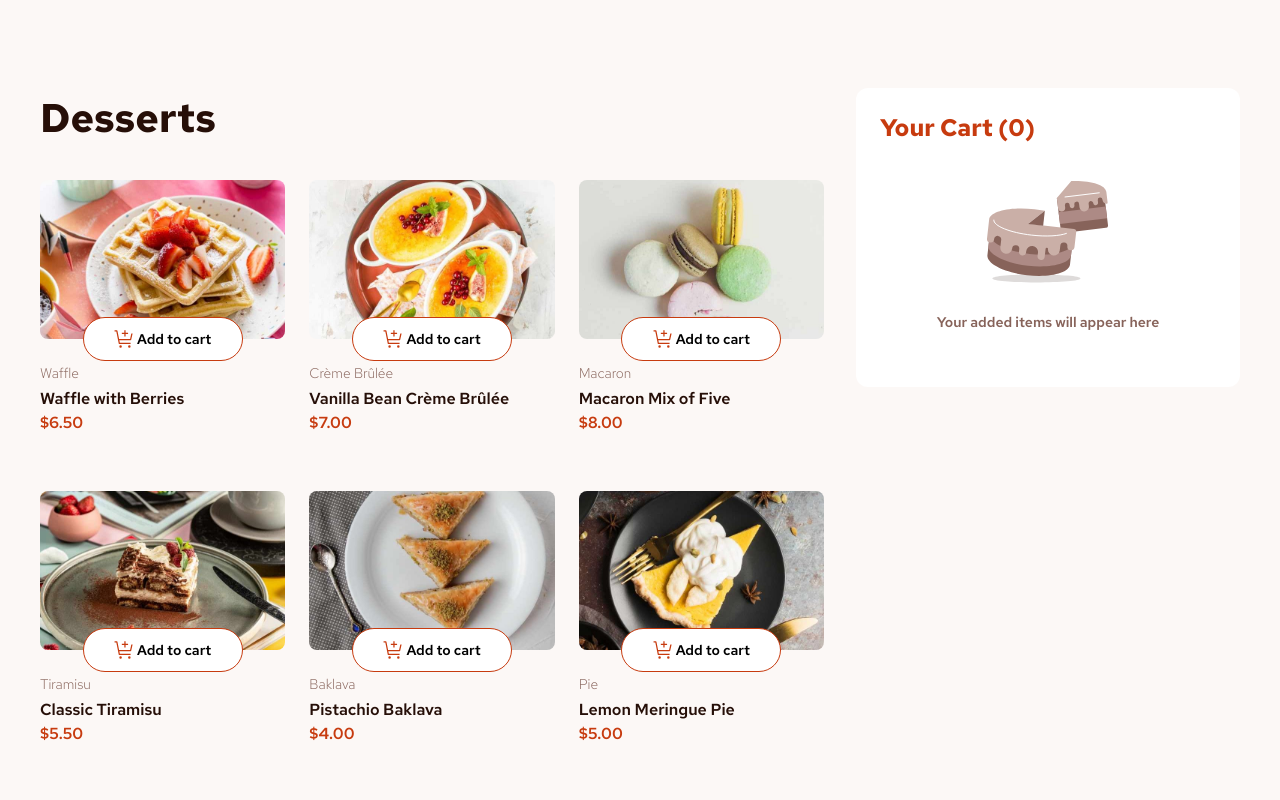
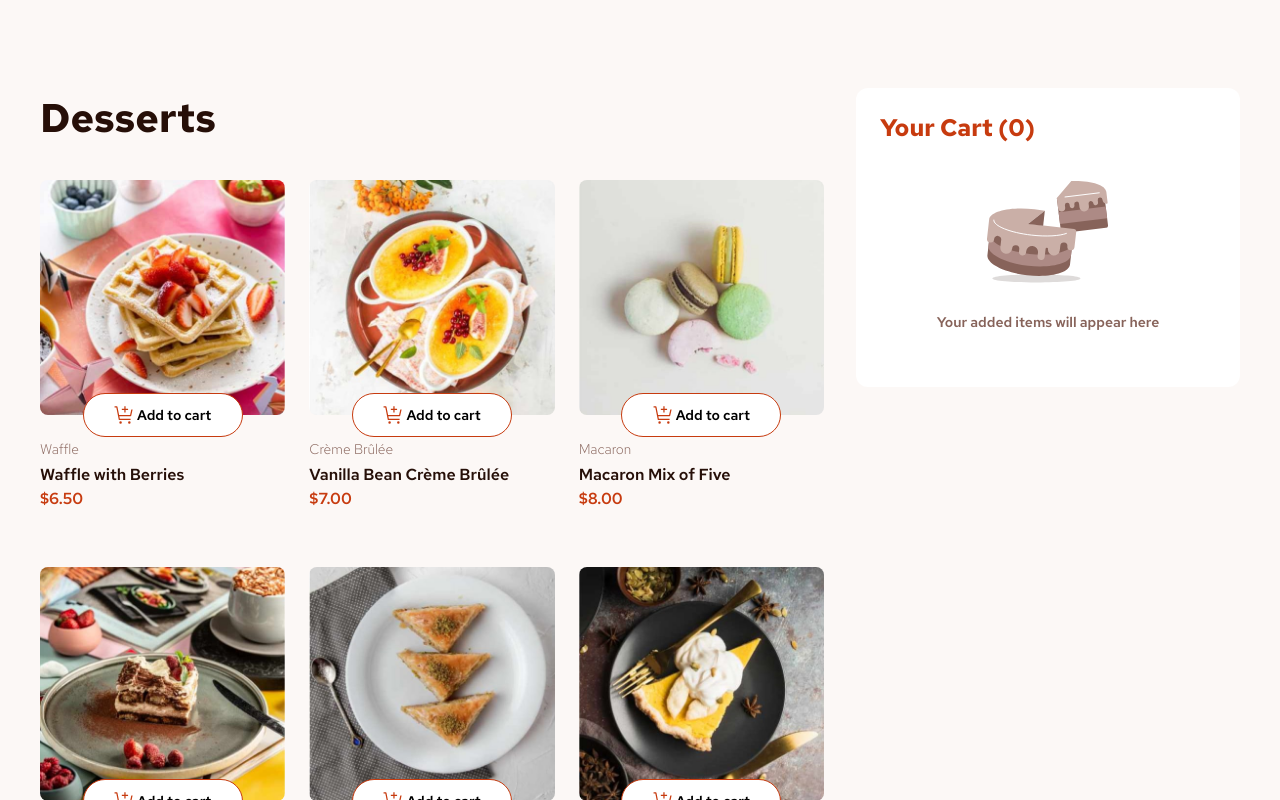
Before and after one commit to TheOnly1TY/product-list-with-cart, a React (Vite) app: page / in a window 1280 px wide. Shown: the top 800 px of the page. Built offline with nearby package versions, Linux system fonts and the light colour scheme.

Commit message:
added window.innerwidth functionality

```diff
--- a/src/components/confirmationModal/OrderedProduct.jsx
+++ b/src/components/confirmationModal/OrderedProduct.jsx
@@ -1,7 +1,7 @@
 // still wanting to implement min height media query
 export function OrderedProduct({ addedProducts }) {
   return (
-    <div className="max-h-[160px] md:max-h-[160px] overflow-y-scroll">
+    <div className="max-h-[150px] md:max-h-[150px] overflow-y-scroll">
       {addedProducts.map((modalProduct, i) => (
         <ProductReviewModal modalProduct={modalProduct} key={i} />
       ))}
--- a/src/components/productsList/ProductsList.jsx
+++ b/src/components/productsList/ProductsList.jsx
@@ -2,6 +2,7 @@ import { useState, useEffect } from 'react';
 import { Product } from './Product';
 import Productdata from '../data.json';
 import { ProductDescription } from './ProductDescription';
+import { useWindowWidth } from '../../customHooks/useWindowWidth';
 
 export function ProductsList({
   addProduct,
@@ -41,11 +42,13 @@ function ProductImageWithButton({
   displayCounter,
   setDisplayCounter,
 }) {
+  const screenSizes = useWindowWidth();
+
   return (
     <div className="relative">
       <figure>
         <img
-          src={product.image.mobile}
+          src={product.image[screenSizes]}
           className={`w-full rounded-[0.5rem] ${displayCounter && 'border-2 border-red'}`}
           alt="product img"
         />
--- /dev/null
+++ b/src/customHooks/useWindowWidth.jsx
@@ -0,0 +1,24 @@
+import { useState, useEffect } from 'react';
+
+export const useWindowWidth = () => {
+  const [screenSizes, setScreenSizes] = useState(
+    getScreenSize(window.innerWidth)
+  );
+  function getScreenSize(width) {
+    if (width <= 768) return 'mobile';
+    if (width <= 1024) return 'tablet';
+    return 'desktop';
+  }
+  useEffect(() => {
+    const handleResize = () => {
+      setScreenSizes(getScreenSize(window.innerWidth));
+    };
+    window.addEventListener('resize', handleResize);
+
+    return () => {
+      window.removeEventListener('resize', handleResize);
+    };
+  }, []);
+
+  return screenSizes;
+};
```
